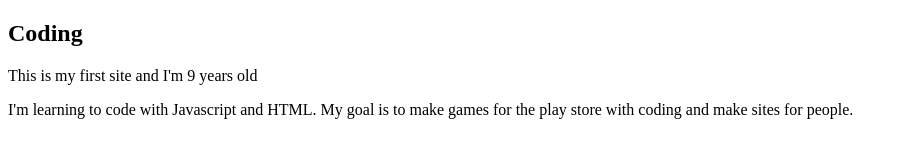
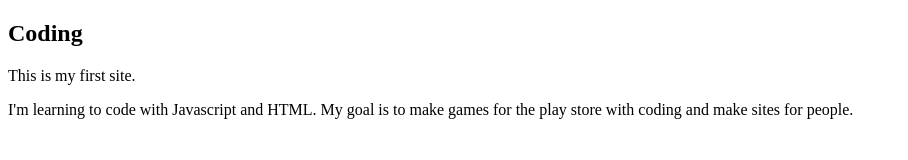
Before and after one commit to shembane/shem-coding, a plain HTML site: page Site project/index.html in a window 1280 px wide. Shown: the whole page, without its empty margins (0-908 px from the left). Drawn offline with Linux system fonts and the light colour scheme.

Commit message:
Further edit

```diff
--- a/Site project/index.html
+++ b/Site project/index.html
@@ -7,7 +7,7 @@
 
 <h2>Coding</h2>
 
-<p title=Introduction>This is my first site and I'm 9 years old</p>
+<p title=Introduction>This is my first site.</p>
 <p title=text>I'm learning to code with Javascript and HTML. My goal is to make games for the play store with coding and make sites for people.</p>
 
 </body>
```
